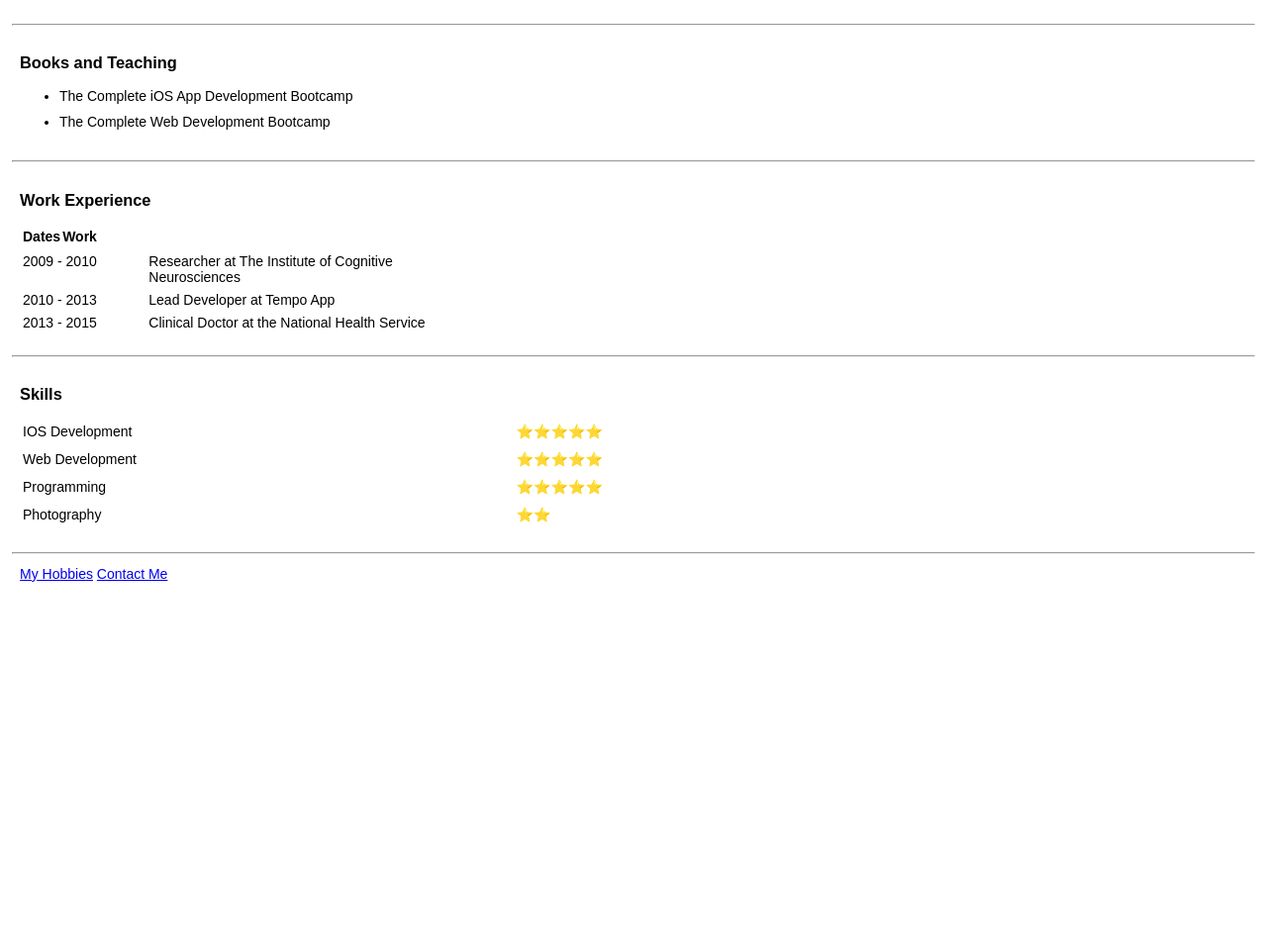
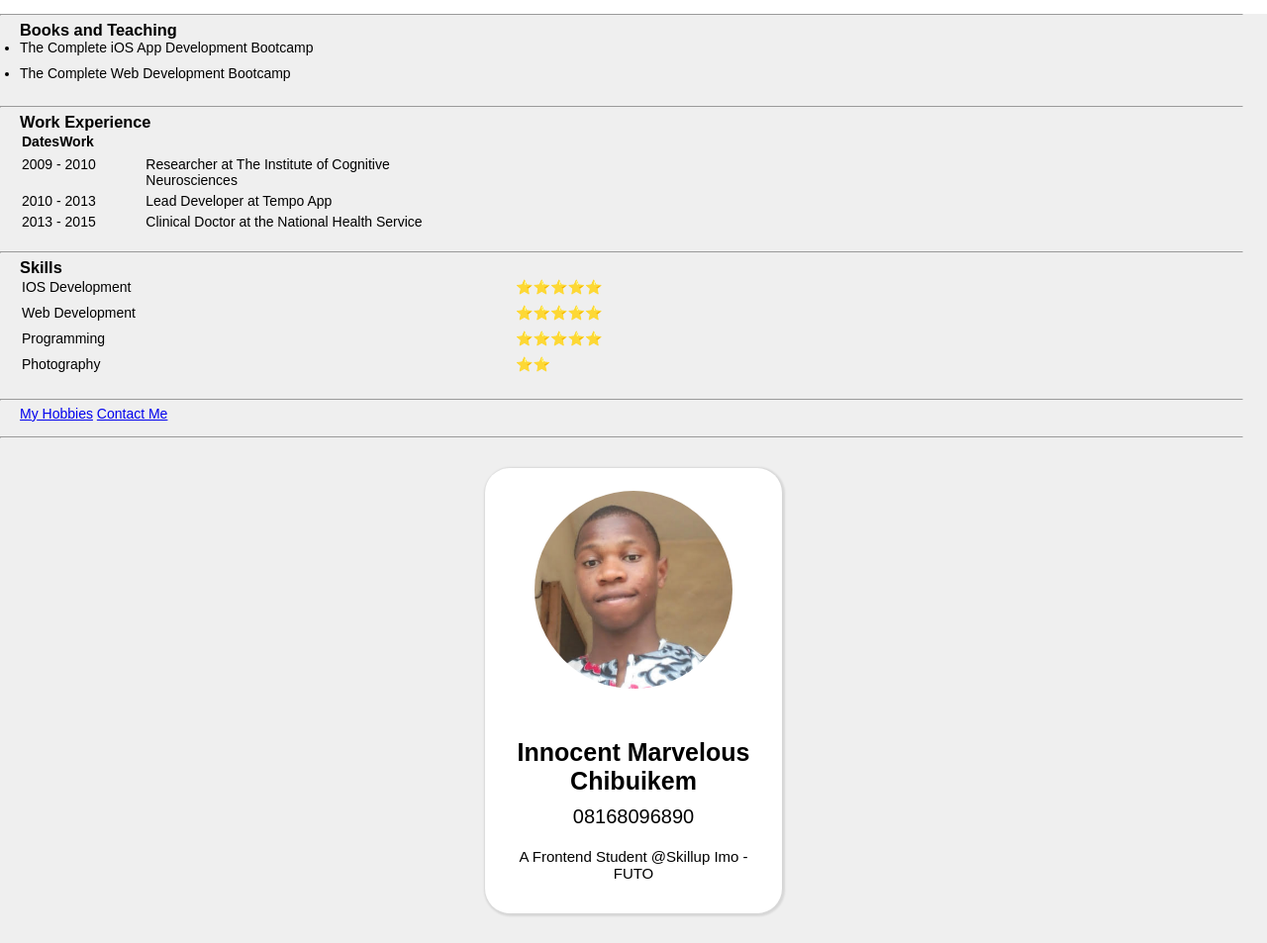
Before and after one commit to Marstecks/assignment-1, a website: page public/index.html in a window 1280 px wide. Shown: the part 149-1102 px from the top of the page at 99% size. Before the commit the page ends 800 px from the top, so only its background shows below. Drawn offline with Linux system fonts and the light colour scheme.

Commit message:
Updated commit - Added personal details to my assignment

```diff
--- a/public/index.html
+++ b/public/index.html
@@ -95,6 +95,22 @@
     <section>
          <a href="./hobbies.html">My Hobbies</a>  <a href="./contact.html">Contact Me</a>
     </section>
+    <hr />
+
+    <div class="myProfile">
+        <div class="card">
+            <div class="myimg">
+                <img src="./myPhoto.jpg" alt="My Profile Picture (Innocent Marvelous)">
+            </div>
+            <div class="details">
+                <p>Innocent Marvelous Chibuikem</p>
+                <span>08168096890</span>
+                <span class="description">
+                    A Frontend Student @Skillup Imo - FUTO
+                </span>
+            </div>
+        </div>
+    </div>
   </main>
 </body>
 </html>
--- a/public/style.css
+++ b/public/style.css
@@ -1,8 +1,13 @@
+* {
+    margin: 0;
+    padding: 0;
+}
 body {
   font-family: sans-serif;
   margin: 0;
   padding: 0;
   font-size: 14px;
+  background-color: #efefef;
 }
 
 header {
@@ -91,3 +96,50 @@ footer {
   padding: 20px;
   text-align: center;
 }
+
+.myProfile {
+    width: 100%;
+}
+
+.card {
+     height: 450px;
+     width: 300px;
+     margin: 30px auto;
+     border-radius: 25px;
+     background-color: white;
+     box-shadow: 1px 1px 2px 2px rgba(0,0,0,0.1);
+     display: flex;
+     justify-content: center;
+     align-content: center;
+     flex-direction: column;
+}
+
+.card img {
+    width: 200px;
+    height: 200px;
+    object-fit: cover;
+    object-position: center;
+    border-radius: 50%;
+    padding: 20px;
+    display: block ;
+    margin: 0 auto 10px;
+}
+
+.card .details {
+    text-align: center;
+    padding: 20px;
+}
+.card .details p {
+    font-size: 25px;
+    font-weight: bold;
+    margin-bottom: 10px;
+}
+.card .details span {
+    font-size: 20px;
+    margin-bottom: 10px;
+}
+.card .details .description {
+    display: block;
+    font-size: 15px;
+    margin-top: 20px;
+}
```
Also changed, not shown: public/contact.html (+1 -0 lines), public/Screenshot_2023-06-16-12-07-30-90_6012fa4d4ddec268fc5c7112cbb265e7.jpg (added), public/myPhoto.jpg (added), 1 other file.
